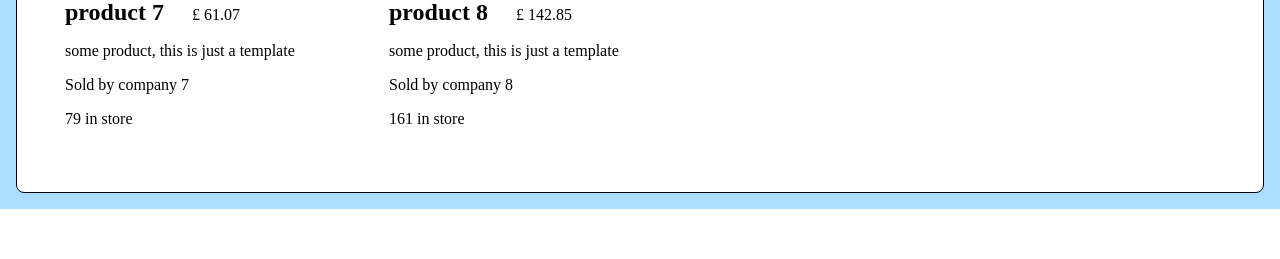
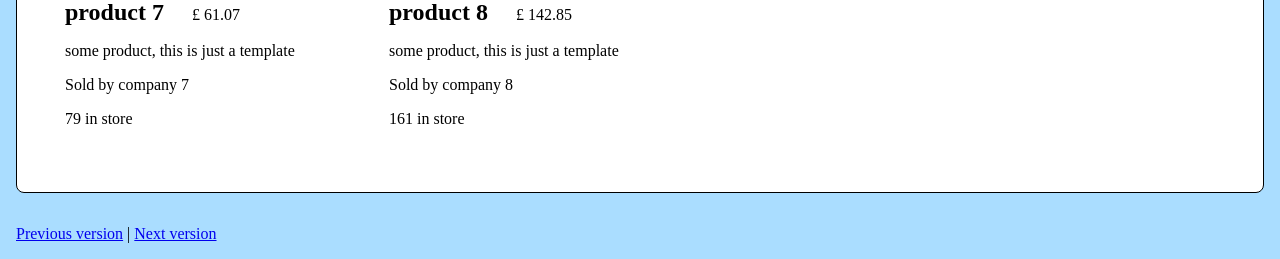
Before and after one commit to portsoc/Web-DB-with-Node, a PHP site: page /v2.html in a window 1280 px wide. Shown: the part 615-874 px from the top of the page. Before the commit the page ends 824 px from the top, so only its background shows below. Run offline with PHP 8.4, Linux system fonts and the light colour scheme.

Commit message:
added step-by-step links

```diff
--- a/static/css/happystore.css
+++ b/static/css/happystore.css
@@ -4,6 +4,11 @@ body {
     padding: 1em;
     margin: 0;
     background: #adf;
+}
+
+footer {
+    display: block;
+    padding-top: 2em;
 }
 
 /* presentation of the list of categories as tabs */
--- a/static/v1.html
+++ b/static/v1.html
@@ -78,3 +78,8 @@
   </section>
 
 </section>
+
+
+<footer>
+    <a href="v2">Next version</a>
+</footer>
--- a/static/v2.html
+++ b/static/v2.html
@@ -79,3 +79,8 @@
   </section>
 
 </section>
+
+
+<footer>
+    <a href="v1">Previous version</a> | <a href="v3">Next version</a>
+</footer>
--- a/static/v3.html
+++ b/static/v3.html
@@ -77,3 +77,8 @@
   </section>
 
 </section>
+
+
+<footer>
+    <a href="v2">Previous version</a> | <a href="v4">Next version</a>
+</footer>
--- a/static/v4.html
+++ b/static/v4.html
@@ -81,6 +81,10 @@
 </section>
 
 
+<footer>
+    <a href="v3">Previous version</a> | <a href="v5">Next version</a>
+</footer>
+
 
 <script>
     'use strict';
--- a/static/v5.html
+++ b/static/v5.html
@@ -83,6 +83,10 @@
 </main>
 
 
+<footer>
+    <a href="v4">Previous version</a> | <a href="v6">Next version</a>
+</footer>
+
 
 <script>
     'use strict';
--- a/static/v6.html
+++ b/static/v6.html
@@ -30,6 +30,10 @@
 </main>
 
 
+<footer>
+    <a href="v5">Previous version</a> | <a href="v7">Next version</a>
+</footer>
+
 
 <script>
     'use strict';
--- a/static/v7.html
+++ b/static/v7.html
@@ -41,6 +41,10 @@
 </main>
 
 
+<footer>
+    <a href="v6">Previous version</a>
+</footer>
+
 
 <script>
     'use strict';
```
